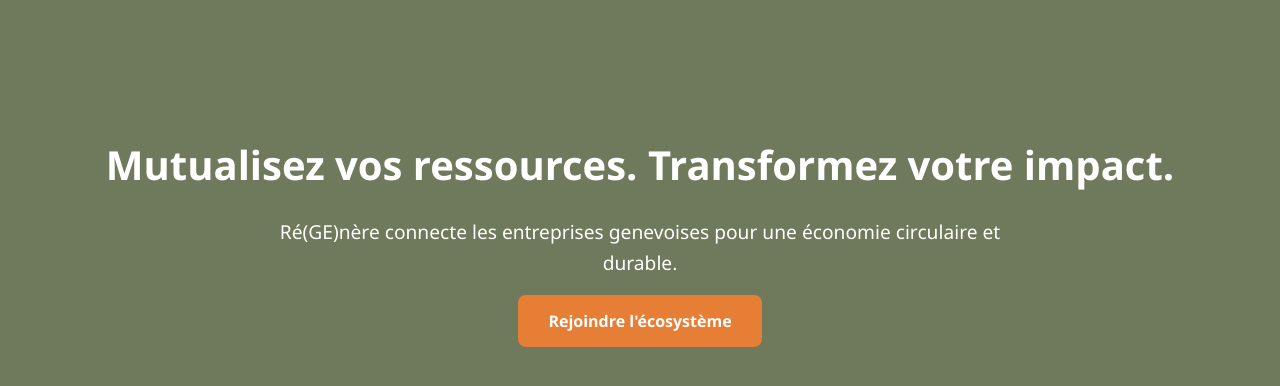
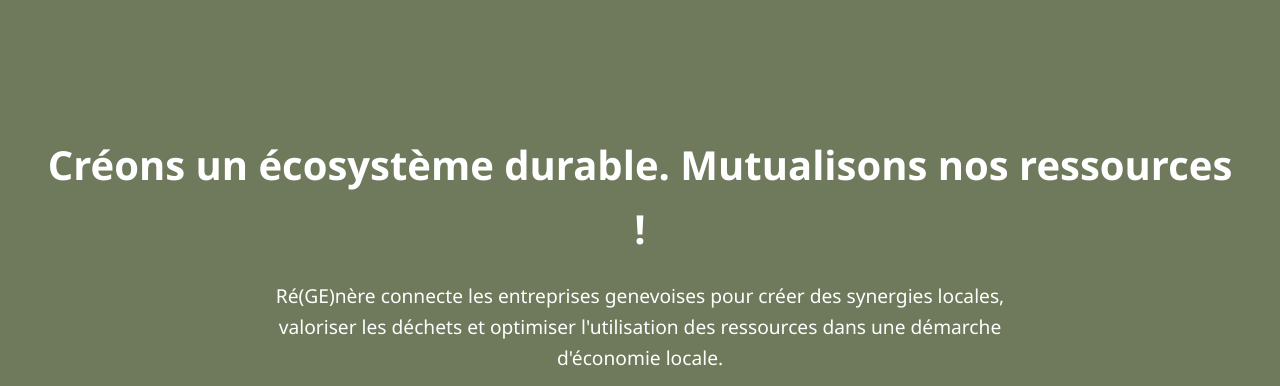
Before and after one commit to NeousAxis/plateforme-avancee, a plain HTML site: page index.html in a window 1280 px wide. Shown: the top 386 px of the page. Drawn offline with nearby package versions, Linux system fonts and the light colour scheme.

Commit message:
Update index.html

```diff
--- a/index.html
+++ b/index.html
@@ -652,8 +652,8 @@
 
     <section class="hero">
   <div class="container">
-    <h1>Mutualisez vos ressources. Transformez votre impact.</h1>
-    <p>Ré(GE)nère connecte les entreprises genevoises pour une économie circulaire et durable.</p>
+    <h1>Créons un écosystème durable. Mutualisons nos ressources !</h1>
+    <p>Ré(GE)nère connecte les entreprises genevoises pour créer des synergies locales, valoriser les déchets et optimiser l'utilisation des ressources dans une démarche d'économie locale.</p>
     <a href="#registration" class="cta-button">Rejoindre l'écosystème</a>
   </div>
 </section>
```
